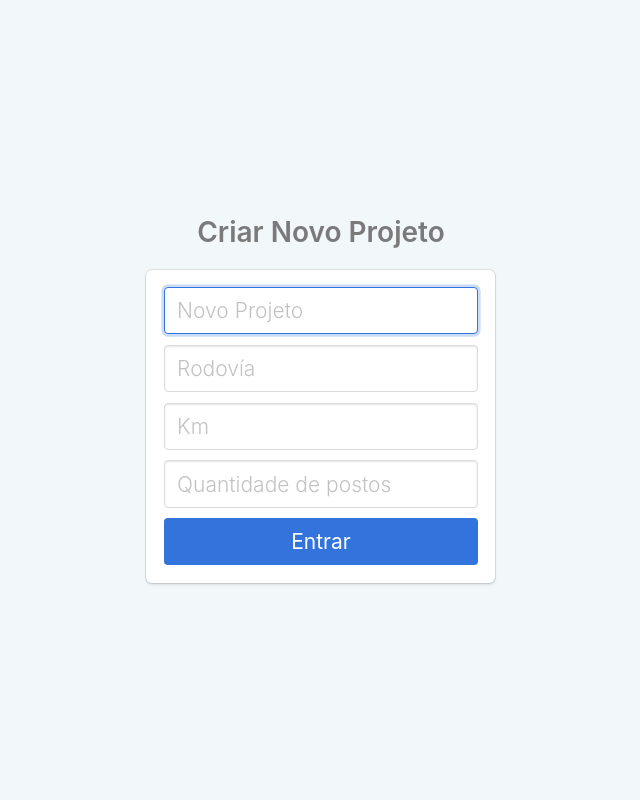
After one commit to VitorAnjosSantos/site-comap-cvc, a PHP site: page /paginas/paginaNovoProjeto.php in a window 1280 px wide. The commit adds this page. Shown: the whole page, without its empty margins (319-959 px from the left). Run offline with PHP 8.4, Linux system fonts and the light colour scheme; a stand-in replaces the project's code that opens the database connection; some libraries are stand-ins or nearby versions.

Commit message:
Finalizando pagina novo projeto e login

```diff
--- a/index.php
+++ b/index.php
@@ -8,7 +8,7 @@
 		<meta charset="utf-8">
 	<head>
 	<body>
-	<form action="./home.php" method="post">
+	<form action="./paginas/home.php" method="post">
 
 		<select name="posto" id="posto">
 			<?php
--- a/objetos/conexao.php
+++ b/objetos/conexao.php
@@ -4,7 +4,7 @@ define("usuario","Vitor");
 define("senha","Cp052739");
 define("db","comap_cvc_usuario");
 
-$conexao= mysqli_connect(host,usuario,senha,db) or die("NÃO FOI POSSIVEL CONECTAR");
+$conexao = mysqli_connect(host,usuario,senha,db) or die("NÃO FOI POSSIVEL CONECTAR AO SERVIDOR");
 
 
 ?>
--- a/home.php
+++ b/paginas/home.php
@@ -23,7 +23,7 @@
                    <?php
                         echo $arquivoNome;
                    ?>
-                   <a href="<?php echo "./objetos/gerarDownload.php?file=".$arquivoNome;?>">Download</a>
+                   <a href="<?php echo "../objetos/gerarDownload.php?file=".$arquivoNome;?>">Download</a>
                </li>
                <?php
               }
--- /dev/null
+++ b/paginas/paginaNovoProjeto.php
@@ -0,0 +1,85 @@
+<?php
+session_start();
+?>
+<!DOCTYPE html>
+<html>
+
+<head>
+    <meta charset="utf-8">
+    <meta http-equiv="X-UA-Compatible" content="IE=edge">
+    <meta name="viewport" content="width=device-width, initial-scale=1">
+    <title>Novo Projeto</title>
+    <link href="https://fonts.googleapis.com/css?family=Open+Sans:300,400,700" rel="stylesheet">
+    <link rel="stylesheet" href="../css/bulma.min.css" />
+    <link rel="stylesheet" type="text/css" href="../css/login.css">
+    <link rel="stylesheet" href="https://maxcdn.bootstrapcdn.com/bootstrap/4.0.0/css/bootstrap.min.css" integrity="sha384-Gn5384xqQ1aoWXA+058RXPxPg6fy4IWvTNh0E263XmFcJlSAwiGgFAW/dAiS6JXm" crossorigin="anonymous">
+</head>
+
+<body>
+    <section class="hero is-success is-fullheight">
+        <div class="hero-body">
+            <div class="container has-text-centered">
+                <div class="column is-4 is-offset-4">
+                    <h3 class="title has-text-grey">Criar Novo Projeto</h3>
+                    <?php
+                        if(isset($_SESSION['erro'])):
+                    ?>
+                        <div class="alert alert-danger alert-dismissible fade show" role="alert">
+                            <strong>ERRO!</strong> Não foi possivel criar o novo projeto, Tente novamente.
+                            <button type="button" class="close" data-dismiss="alert" aria-label="Close">
+                                <span aria-hidden="true">&times;</span>
+                            </button>
+                        </div>
+                    <?php
+                        endif;
+                        unset($_SESSION['erro']);
+                    ?>
+
+                    <?php
+                        if(isset($_SESSION['sucesso'])):
+                    ?>
+                        <div class="alert alert-success alert-dismissible fade show" role="alert">
+                            <strong>Sucesso!</strong> Novo projeto criado.
+                            <button type="button" class="close" data-dismiss="alert" aria-label="Close">
+                                <span aria-hidden="true">&times;</span>
+                            </button>
+                        </div>
+                    <?php
+                        endif;
+                        unset($_SESSION['sucesso']);
+                    ?>
+
+                    <div class="box">
+                        <form action="../objetos/novoProjeto.php" method="POST">
+                            <div class="field">
+                                <div class="control">
+                                    <input name="nome" class="input is-large" placeholder="Novo Projeto" autofocus="" type="text">
+                                </div>
+                            </div>
+                            <div class="field">
+                                <div class="control">
+                                    <input name="rodovia" class="input is-large" placeholder="Rodovía" autofocus="" type="text">
+                                </div>
+                            </div>
+                            <div class="field">
+                                <div class="control">
+                                    <input name="km" class="input is-large" placeholder="Km" autofocus="" type="text">
+                                </div>
+                            </div>
+                            <div class="field">
+                                <div class="control">
+                                    <input name="qtd_postos" class="input is-large" placeholder="Quantidade de postos" autofocus="" type="text" onkeypress="return event.charCode >= 48 && event.charCode <= 57">
+                                </div>
+                            </div>
+                            <button type="submit" class="button is-block is-link is-large is-fullwidth">Entrar</button>
+                        </form>
+                    </div>
+                </div>
+            </div>
+        </div>
+    </section>
+</body>
+    <script src="https://code.jquery.com/jquery-3.2.1.slim.min.js" integrity="sha384-KJ3o2DKtIkvYIK3UENzmM7KCkRr/rE9/Qpg6aAZGJwFDMVNA/GpGFF93hXpG5KkN" crossorigin="anonymous"></script>
+    <script src="https://cdnjs.cloudflare.com/ajax/libs/popper.js/1.12.9/umd/popper.min.js" integrity="sha384-ApNbgh9B+Y1QKtv3Rn7W3mgPxhU9K/ScQsAP7hUibX39j7fakFPskvXusvfa0b4Q" crossorigin="anonymous"></script>
+    <script src="https://maxcdn.bootstrapcdn.com/bootstrap/4.0.0/js/bootstrap.min.js" integrity="sha384-JZR6Spejh4U02d8jOt6vLEHfe/JQGiRRSQQxSfFWpi1MquVdAyjUar5+76PVCmYl" crossorigin="anonymous"></script>
+</html>
```
Also changed, not shown: objetos/conexao_usuario.php (deleted, +0 -10 lines), objetos/login.php (+14 -2 lines), objetos/novoProjeto.php (added, +21 -0 lines), paginaLogin.php (deleted, +0 -45 lines), paginas/paginaLogin.php (added, +63 -0 lines).
